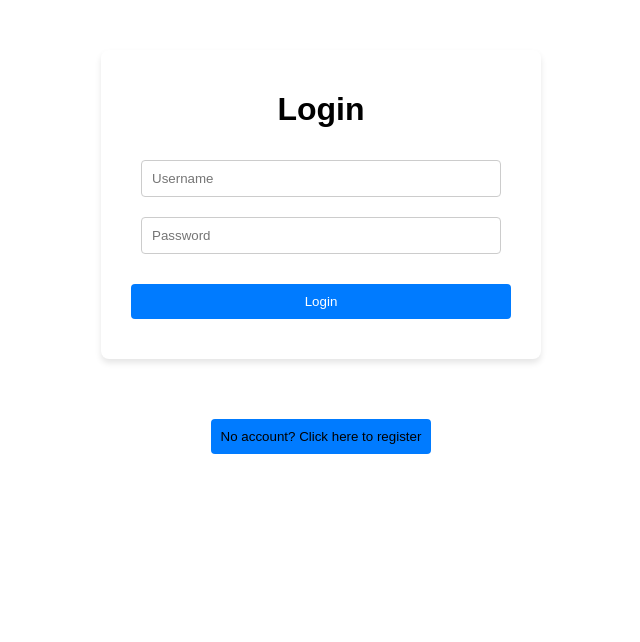
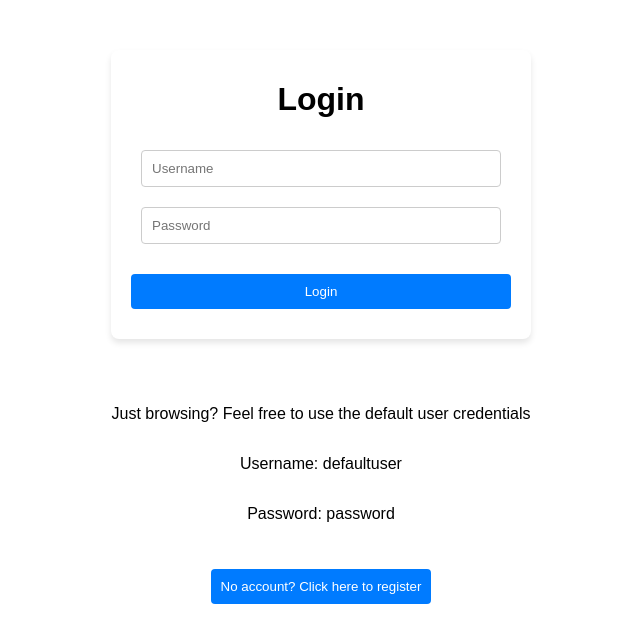
Before and after one commit to mmaliu97/bikeAPI, a React (Vite) app in the folder frontend/: page /login in a window 1280 px wide. Shown: the top 642 px of the page, without its empty margins (319-959 px from the left). Built offline with nearby package versions, Linux system fonts and the light colour scheme; no server answers.

Commit message:
edited login page

```diff
--- a/frontend/src/pages/Login.jsx
+++ b/frontend/src/pages/Login.jsx
@@ -13,11 +13,20 @@ function Login() {
     return (
         <div>
             <Form route="/api/token/" method="login" />
+
+            <div className="centered-text">
+            <p>Just browsing? Feel free to use the default user credentials </p>
+            <p>Username: defaultuser </p>
+            <p>Password: password</p>
+            </div>
+
             <div className="button-container"> {/* Add button container */}
                 <button onClick={() => navigate("/register")}>
-                    No account? Click here to register
+                No account? Click here to register
                 </button>
             </div>
+
+
         </div>
     );
 }
--- a/frontend/src/styles/Form.css
+++ b/frontend/src/styles/Form.css
@@ -4,7 +4,7 @@
     align-items: center;
     justify-content: center;
     margin: 50px auto;
-    padding: 20px;
+    padding: 10px;
     border-radius: 8px;
     box-shadow: 0 4px 6px rgba(0, 0, 0, 0.1);
     max-width: 400px;
@@ -44,11 +44,12 @@
 
   button {
     width: fit-content; /* Adjust button width based on its content */
+    display: inline-block;
 
     padding: 10px;
     margin: 10px 0;
     background-color: #007bff;
-    color: black;
+    color: white;
     border: none;
     border-radius: 4px;
     cursor: pointer;
@@ -59,3 +60,9 @@ button:hover {
     background-color: #0056b3;
     color: rgb(255, 252, 252);
 }
+
+.centered-text {
+  display: flex;
+  flex-direction: column;
+  align-items: center;
+}
```
